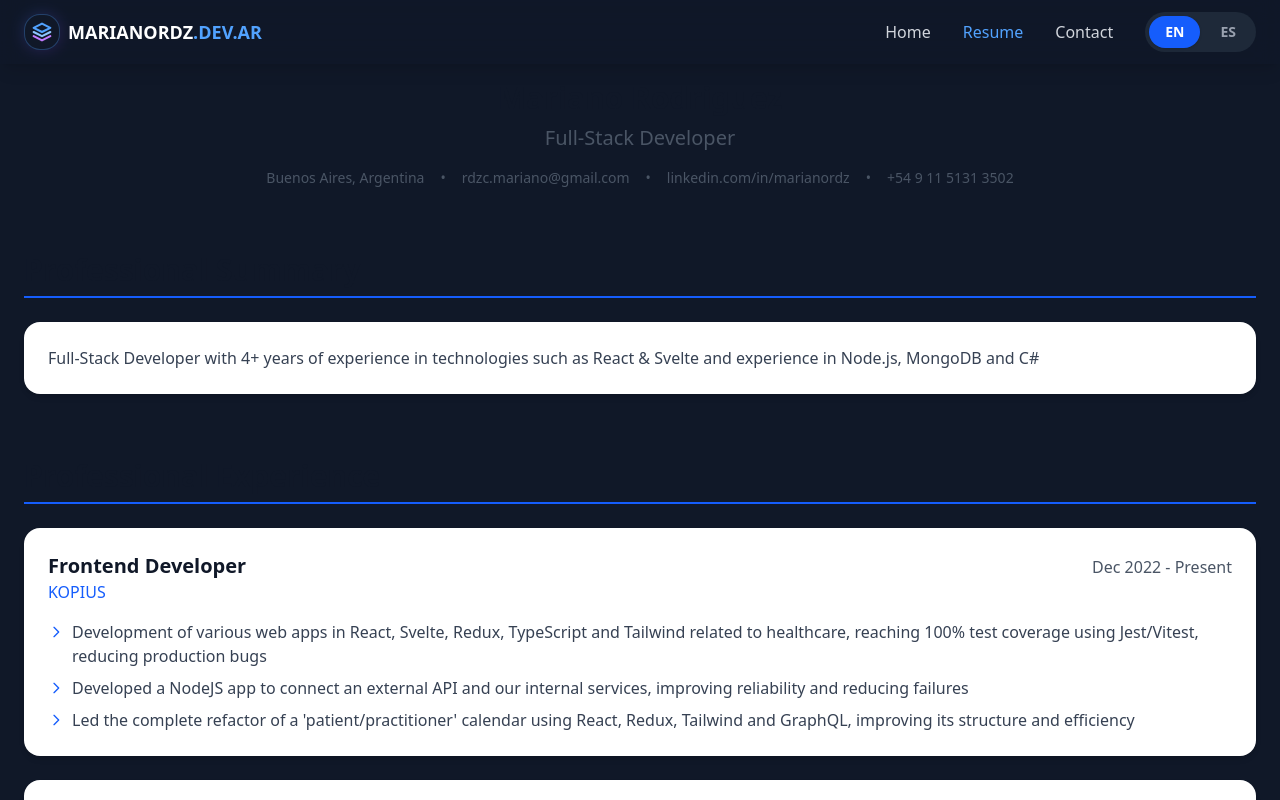
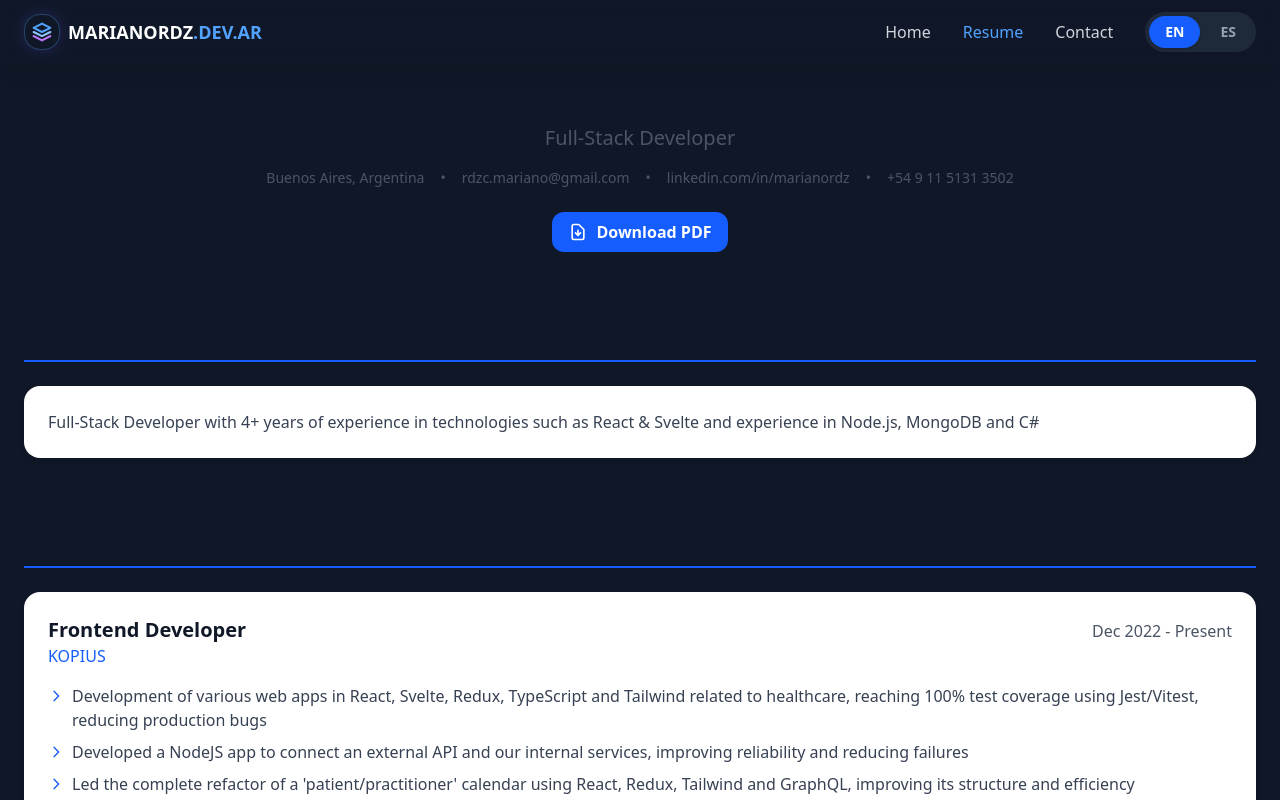
Before and after one commit to MarianoRDZ/website-react, a React (Vite) app: page /website-react/cv in a window 1280 px wide. Shown: the top 800 px of the page. Built offline with nearby package versions, Linux system fonts and the light colour scheme.

Commit message:
feat: add PDF download button in CV page with translations

```diff
--- a/src/i18n/locales/en.json
+++ b/src/i18n/locales/en.json
@@ -45,6 +45,7 @@
   },
   "cv": {
     "title": "Resume",
+    "downloadPDF": "Download PDF",
     "contact": "Contact",
     "summary": "Professional Summary",
     "summaryText": "Full-Stack Developer with 4+ years of experience in technologies such as React & Svelte and experience in Node.js, MongoDB and C#",
--- a/src/i18n/locales/es.json
+++ b/src/i18n/locales/es.json
@@ -45,6 +45,7 @@
   },
   "cv": {
     "title": "Currículum",
+    "downloadPDF": "Descargar PDF",
     "contact": "Contacto",
     "summary": "Resumen Profesional",
     "summaryText": "Desarrollador Full-Stack con más de 4 años de experiencia en tecnologías como React y Svelte, y experiencia en Node.js, MongoDB y C#",
--- a/src/pages/CV.jsx
+++ b/src/pages/CV.jsx
@@ -1,6 +1,6 @@
 import { useTranslation } from 'react-i18next';
 import { personalInfo, experience, education, skills } from '../constants/data';
-import { Card } from '../components/common';
+import { Card, Button } from '../components/common';
 
 const ExperienceItem = ({ title, company, period, responsibilities }) => (
   <Card>
@@ -77,6 +77,26 @@
           </a>
           <span className="hidden md:inline">•</span>
           <span>{personalInfo.phone}</span>
+        </div>
+
+        <div className="mt-6 flex justify-center">
+          <Button
+            as="a"
+            href="/website-react/CV-Mariano-Rodriguez.pdf"
+            download="CV-Mariano-Rodriguez.pdf"
+            variant="primary"
+            size="md"
+          >
+            <svg className="h-5 w-5" fill="none" stroke="currentColor" viewBox="0 0 24 24">
+              <path
+                strokeLinecap="round"
+                strokeLinejoin="round"
+                strokeWidth={2}
+                d="M12 10v6m0 0l-3-3m3 3l3-3m2 8H7a2 2 0 01-2-2V5a2 2 0 012-2h5.586a1 1 0 01.707.293l5.414 5.414a1 1 0 01.293.707V19a2 2 0 01-2 2z"
+              />
+            </svg>
+            {t('cv.downloadPDF')}
+          </Button>
         </div>
       </header>
 
```
Also changed, not shown: 1 other file (tests, documents, lock files or other folders).
